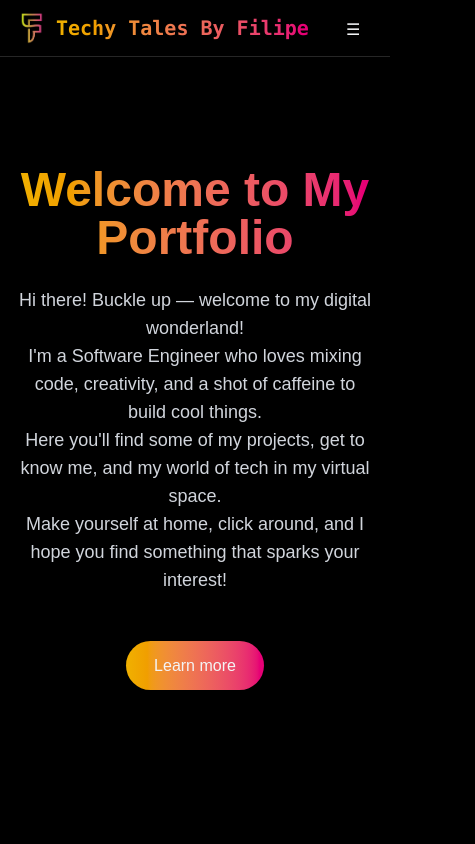
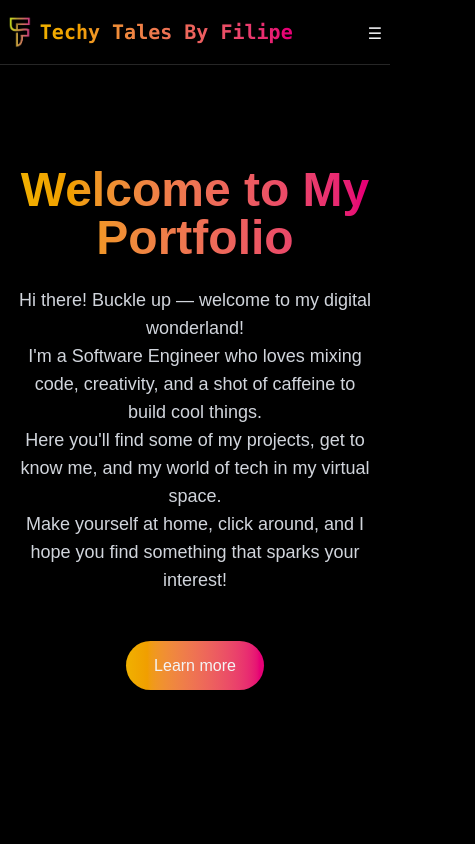
Before and after one commit to fpfrances/portfolio, a React (Vite) app: page / in a window 390 px wide. Shown: the top 844 px of the page, 475 px wide, since content can reach past the window. Built offline with nearby package versions, Linux system fonts and the light colour scheme.

Commit message:
Updated menu for mobile

```diff
--- a/src/App.jsx
+++ b/src/App.jsx
@@ -16,6 +16,7 @@ function App() {
   return (
     <>
       {!isLoaded && <LoadingScreen onComplete={() => setIsLoaded(true)}/>}
+      <div className="overflow-x-hidden">
         <div className={`min-h-screen transition-opacity duration-700 ${isLoaded ? "opacity-100" : "opacity-0"} bg-black text-gray-100`}>
           <Navbar menuOpen={menuOpen} setMenuOpen={setMenuOpen} />
           <MobileMenu menuOpen={menuOpen} setMenuOpen={setMenuOpen} />
@@ -24,6 +25,7 @@ function App() {
           <Projects />
           <Contact />
         </div>
+      </div>
     </>
   );
 }
--- a/src/components/MobileMenu.jsx
+++ b/src/components/MobileMenu.jsx
@@ -6,12 +6,12 @@ export const MobileMenu = ({menuOpen, setMenuOpen}) => {
     }, [menuOpen]);
 
     return (
-        <div className={`fixed top-0 right-0 w-full bg-black z-50 flex flex-col items-center justify-center
-        transition-all duration-300 ease-in-out ${menuOpen ? "h-100 opacity-60 pointer-events-auto" : "h-0 opacity-0 pointer-events-none"}`}>
-            <button onClick={() => setMenuOpen(false)} className="absolute top-3 right-7 text-white text-3xl focus:outline-none cursor-pointer" aria-label="Close menu">
+        <div className={`fixed w-full bg-black z-50 flex flex-col items-center justify-center
+        transition-all duration-300 ease-in-out ${menuOpen ? "h-100 opacity-70 pointer-events-auto" : "h-0 opacity-0 pointer-events-none"}`}>
+            <button onClick={() => setMenuOpen(false)} className="absolute top-4 right-2 text-white text-3xl focus:outline-none cursor-pointer" aria-label="Close menu">
                 &times;
             </button>
-            <div className="flex flex-col items-center justify-center space-y-8 ">
+            <div className="flex flex-col items-center justify-center space-y-8">
                 <a href="#home" onClick={() => setMenuOpen(false)} className={`text-[20px] bg-gradient-to-r from-yellow-500 to-pink-600 bg-clip-text text-transparent text-center my-3 transform transition-transform duration-300
                     ${menuOpen ? "opacity-100 translate-y-0" : "opacity-0 translate-y-5"}`}> Home </a>
                 <a href="#about" onClick={() => setMenuOpen(false)} className={`text-[20px] bg-gradient-to-r from-yellow-500 to-pink-600 bg-clip-text text-transparent text-center my-3 transform transition-transform duration-300
--- a/src/components/Navbar.jsx
+++ b/src/components/Navbar.jsx
@@ -8,24 +8,19 @@ export const Navbar = ({menuOpen, setMenuOpen}) => {
     }, [menuOpen]);
 
     return (
-    <nav className="fixed top-0 w-full z-50 bg-black backdrop-blur-lg border-b border-white/15 shadow-lg">
-    <div className="px-4 mx-auto max-w-8xl">
-        <div className="flex justify-between items-center h-14">
-
-            {/* Left side: logo + title */}
-            <div className="flex items-center">
-            <img src={logo} alt="Mini logo" className="h-8 w-8 object-contain mr-2" />
-            <a href="#home" className="font-mono text-xl font-bold bg-gradient-to-r from-yellow-500 to-pink-600 bg-clip-text
-            text-transparent">Techy Tales By Filipe
+        <nav className="fixed top-0 w-full z-40 bg-black backdrop-blur-lg border-b border-white/15 shadow-lg">
+            <div className="px-2 mx-auto max-w-5xl">
+            <div className="flex justify-between items-center h-16">
+                <a href="#home" className="flex items-center space-x-2">
+                <img src={logo} alt="Mini logo" className="h-8 w-auto object-contain" />
+                    <span className="font-mono text-xl font-bold bg-gradient-to-r from-yellow-500 to-pink-600 bg-clip-text text-transparent">
+                    Techy Tales By Filipe
+                    </span>
                 </a>
-            </div>
-
-            {/* Right side: menu toggle & nav links */}
-            <div className="flex items-center">
-            <div className="w-7 h-5 relative cursor-pointer z-40 md:hidden" onClick={() => setMenuOpen((prev) => !prev)}>
+                <div className="w-auto h-5 relative cursor-pointer z-40 md:hidden" onClick={() => setMenuOpen((prev) => !prev)}>
                         &#9776;
                     </div>
-            <div className="hidden md:flex items-center space-x-8 ml-4">
+                    <div className="hidden md:flex items-center space-x-8">
                         <a href="#home" className="text-gray-300 font-semibold hover:text-white transition-colors">Home</a>
                         <a href="#about" className="text-gray-300 font-semibold hover:text-white transition-colors">About</a>
                         <a href="#projects" className="text-gray-300 font-semibold hover:text-white transition-colors">Projects</a>
@@ -33,7 +28,6 @@ export const Navbar = ({menuOpen, setMenuOpen}) => {
                     </div>
                 </div>
             </div>
-    </div>
         </nav>
     );
 };
```
Lines whose indentation alone changed are shown as unchanged.
